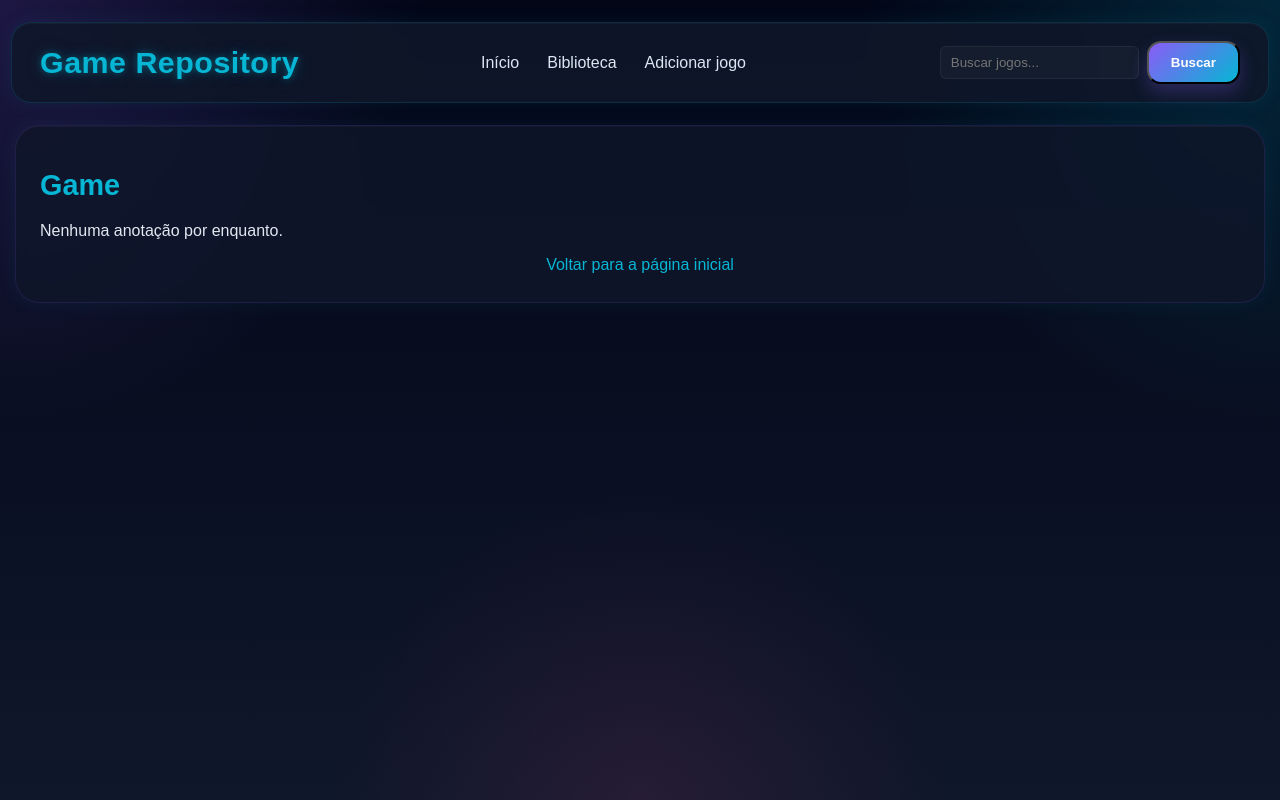
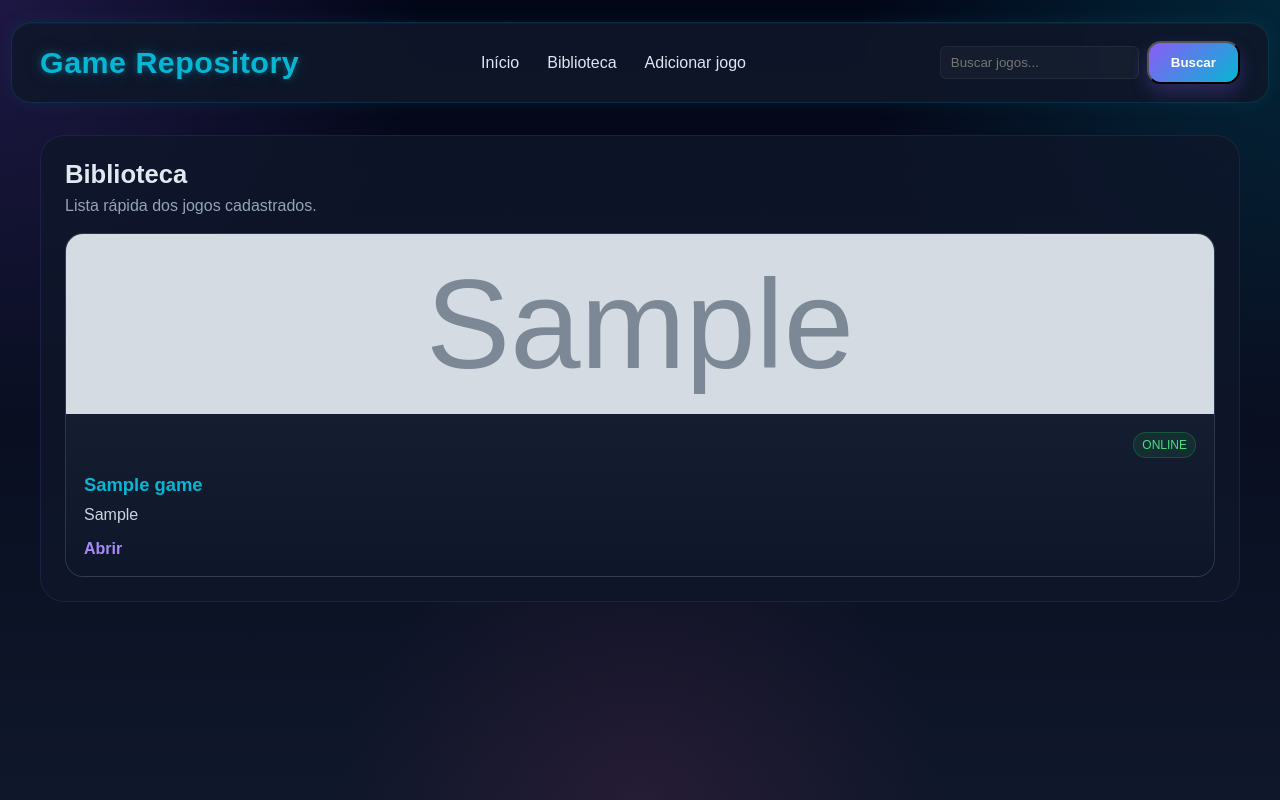
Before and after one commit to nino-do-git/repositoriodegames, a Django app: page /game/ in a window 1280 px wide. Run offline with Django 5.2, Linux system fonts and the light colour scheme; tables that the repository leaves empty hold one stand-in row (values such as "Sample post"); grey boxes marked "Sample" are stand-in pictures.

Commit message:
Mudancas feitas para biblioteca funcionar

```diff
--- a/myproject/main/views.py
+++ b/myproject/main/views.py
@@ -9,25 +9,25 @@ import os
 import uuid
 
 def index(request):
-    games = Game.objects.all()
-    return render(request, 'index.html', {'games': games})
+    return render(request, 'index.html')
 
 def game_page(request):
     jogos = Game.objects.all()
     pesquisa = ''
-    valida_lis = []
     if request.method == 'POST':
-        pesquisa = request.POST.get('q')
-
+        pesquisa = request.POST.get('q', '')
+        valida_lis = []
         for i in jogos:
             if pesquisa.lower() in i.title.lower():
                 valida_lis.append(i)
-
         for i in jogos:
             if SequenceMatcher(None, pesquisa.lower(), i.title.lower()).ratio() > 0.5 and i not in valida_lis:
                 valida_lis.append(i)
+        games = valida_lis
+    else:
+        games = list(jogos)
 
-    return render(request, 'game.html', {'games': valida_lis})
+    return render(request, 'game.html', {'games': games, 'query': pesquisa})
 
 def add_game(request):
     if request.method == 'POST':
--- a/myproject/myproject/urls.py
+++ b/myproject/myproject/urls.py
@@ -9,7 +9,6 @@ urlpatterns = [
     path('', index, name='index'),
     path('game/', game_page, name='game'),
     path('game/add/', add_game, name='add_game'),
-    # 'search' page removed — searches are handled on the game page (POST)
 ]
 
 if settings.DEBUG:
--- a/myproject/templates/game.html
+++ b/myproject/templates/game.html
@@ -3,7 +3,7 @@
 <head>
   <meta charset="utf-8">
   <meta name="viewport" content="width=device-width, initial-scale=1">
-  <title>Detalhes do jogo</title>
+  <title>Biblioteca</title>
   {% load static %}
   <link rel="stylesheet" href="{% static 'main/css/index.css' %}">
   <link rel="stylesheet" href="{% static 'main/css/game.css' %}">
@@ -30,47 +30,46 @@
     </div>
   </header>
 
-  <div class="container">
-    <h1>Game</h1>
+  <main class="home">
+    <section class="games-section">
+      <div class="section-header">
+        <h2>Biblioteca</h2>
+        <p>Lista rápida dos jogos cadastrados.</p>
+      </div>
 
-    {% for game in games %}
-      <section class="game-section">
-        <h2>{{ game.title }}</h2>
-        <p>Gênero: {{ game.genre }}</p>
-        <p>Plataforma: {{ game.platform }}</p>
+      <div class="games-grid">
+        {% for game in games %}
+          <article class="game-card">
+            {% if game.thumbnail %}
+              <div class="game-thumb">
+                <img src="{{ game.thumbnail.url }}" alt="{{ game.title }}">
+              </div>
+            {% else %}
+              <div class="game-thumb-placeholder">NO IMAGE</div>
+            {% endif %}
 
-        {% if game.thumbnail %}
-          <div class="game-images">
-            <div>
-              <p>Thumbnail:</p>
-              <img src="{{ game.thumbnail.url }}" alt="Thumbnail de {{ game.title }}" />
+            <div class="game-card-body">
+              <div class="game-card-top">
+                <span class="game-status">ONLINE</span>
+              </div>
+              <h3>{{ game.title }}</h3>
+              <p class="game-meta">{{ game.platform }}</p>
+              <div class="card-links">
+                <a href="/game/">Abrir</a>
+              </div>
             </div>
+          </article>
+        {% empty %}
+          <div class="empty-state">
+            <h3>Nenhum jogo cadastrado</h3>
+            <p>Seu hub ainda está vazio.</p>
+            <a href="/game/add/" class="btn btn-primary">Adicionar jogo</a>
           </div>
-        {% endif %}
+        {% endfor %}
+      </div>
+    </section>
+  </main>
 
-        {% if game.screenshots %}
-          <div class="game-images">
-            <div>
-              <p>Screenshots:</p>
-              <img src="{{ game.screenshots.url }}" alt="Screenshot de {{ game.title }}" />
-            </div>
-          </div>
-        {% endif %}
-
-        {% if game.download_file %}
-          <div>
-            <p><a href="{{ game.download_file.url }}" download>Baixar arquivo do jogo</a></p>
-          </div>
-        {% endif %}
-      </section>
-    {% empty %}
-      <p>Nenhuma anotação por enquanto.</p>
-    {% endfor %}
-
-    <p class="footer-link"><a href="/">Voltar para a página inicial</a></p>
-  </div>
-
-  <!-- Modal de Imagem -->
   <div id="imageModal" class="image-modal">
     <div class="image-modal-content">
       <button class="image-modal-close">&times;</button>
```
Also changed, not shown: myproject/main/urls.py (+6 -5 lines), myproject/templates/index.html (+0 -45 lines).
